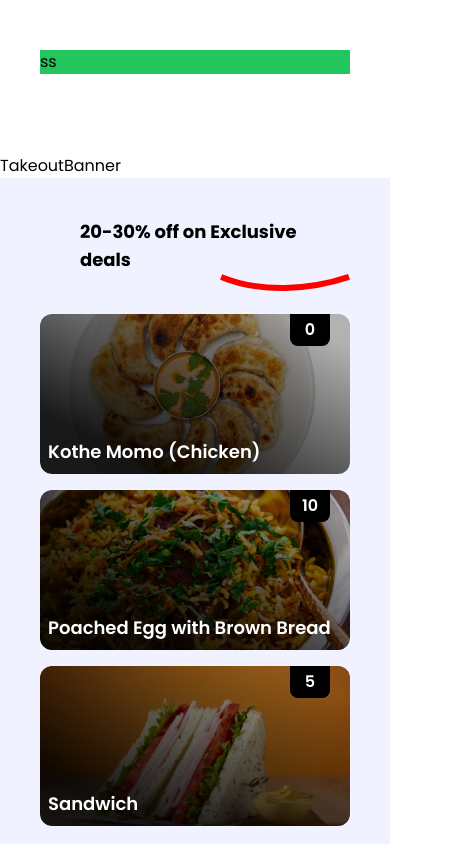
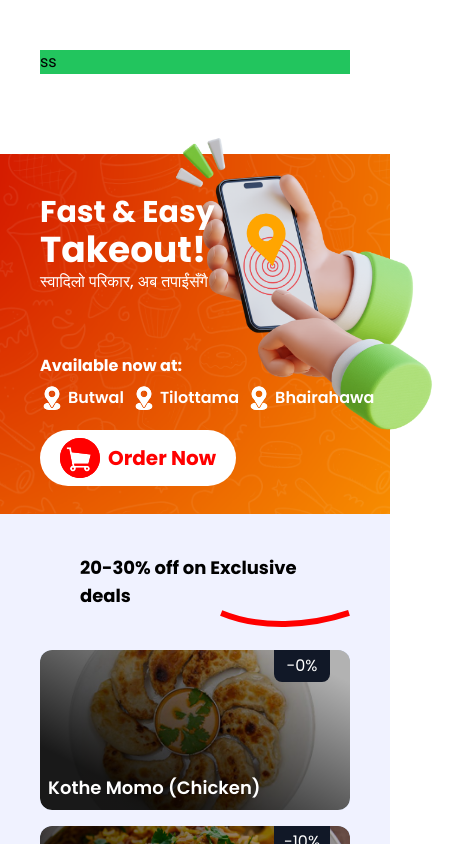
Before and after one commit to sayunlopchan/Cloud-Kitchen, a React (Vite) app: page / in a window 390 px wide. Shown: the part 840-1684 px from the top of the page, 454 px wide, since content can reach past the window. Built offline with nearby package versions, Linux system fonts and the light colour scheme.

Commit message:
takeout banner

```diff
--- a/src/apiPath/url.js
+++ b/src/apiPath/url.js
@@ -1,3 +1,4 @@
 export const baseUrl = 'http://localhost:5000';
-export const loginUrl = 'http://localhost:5000/api/users/login';
+export const loginUrl = `${baseUrl}/api/users/login`;
 export const signupUrl = `${baseUrl}/api/users/signup`;
+export const orderUrl = `${baseUrl}/api/orders`;
--- a/src/app/store.js
+++ b/src/app/store.js
@@ -1,8 +1,10 @@
 import { configureStore } from "@reduxjs/toolkit";
 import cartReducer from "../features/cartSlice";
+import formReducer from "../features/formSlice";
 
 export const store = configureStore({
   reducer: {
     allCart: cartReducer,
+    form: formReducer,
   },
 });
--- a/src/components/LeafletMap.jsx
+++ b/src/components/LeafletMap.jsx
@@ -23,7 +23,7 @@ const LeafletMap = () => {
     },
     {
       geocode: [27.61988963583777, 83.47537405609275],
-      popUp: "Tilotama"
+      popUp: "Tilottama"
     },
   ];
 
--- a/src/features/Auth/Signup.jsx
+++ b/src/features/Auth/Signup.jsx
@@ -162,7 +162,7 @@ const Signup = () => {
               <span
                 className='text-sm mr-1 '> already have an account?
               </span>
-              <NavLink to={'/login'} className={'underline underline-offset-1'}>signup</NavLink>
+              <NavLink to={'/login'} className={'underline underline-offset-1'}>login</NavLink>
             </div>
           </Form>
         )}
--- /dev/null
+++ b/src/features/formSlice.js
@@ -0,0 +1,18 @@
+// features/formSlice.js
+import { createSlice } from '@reduxjs/toolkit';
+
+const formSlice = createSlice({
+  name: 'form',
+  initialState: {
+    userData: {},
+  },
+  reducers: {
+    setUserData: (state, action) => {
+      state.userData = action.payload;
+    },
+  },
+});
+
+export const { setUserData } = formSlice.actions;
+
+export default formSlice.reducer;
--- a/src/home/HomeFeatures/ExclusiveOfferBanner.jsx
+++ b/src/home/HomeFeatures/ExclusiveOfferBanner.jsx
@@ -1,3 +1,5 @@
+
+
 
 import CurveLine from '../../assets/icon/red Curve.svg';
 import menuData from '../../assets/Data/menu/alldata';
@@ -26,8 +28,8 @@ const ExclusiveOfferBanner = () => {
             className='w-full h-40 lg:h-52 bg-slate-400 relative rounded-xl group transition-all duration-500 overflow-hidden'
           >
             <div className='overlay h-full w-full rounded-xl absolute z-10' />
-            <div className='bg-black w-10 h-8 absolute right-5 rounded-b-lg py-1 z-10'>
-              <h2 className='text-white text-center font-semibold'>{item.discountPercentage}</h2>
+            <div className='bg-gray-900 w-14 h-8 absolute right-5 rounded-b-lg py-1 z-10'>
+              <h2 className='text-white text-center'>-{item.discountPercentage}%</h2>
             </div>
             <img src={item.img} alt={item.title} className='w-full h-full object-cover rounded-xl group-hover:scale-150 transition-all duration-1000 absolute' />
             <h2 className='absolute bottom-2 text-white text-lg md:text-sm lg:text-lg pl-2 font-semibold z-10'>{item.title}</h2>
--- a/src/home/HomeFeatures/TakeoutBanner.jsx
+++ b/src/home/HomeFeatures/TakeoutBanner.jsx
@@ -1,8 +1,111 @@
+import bg_taxture from "../../assets/bg-texture/No-Time-To-Make-Breakfast.png";
+import hand from "../../assets/bg-texture/hand.png";
+import location from "../../assets/icon/location-pin-white.svg";
+import cart from "../../assets/icon/cart-colorred.svg";
+import { useNavigate } from "react-router-dom";
 
 const TakeoutBanner = () => {
+  const nav = useNavigate();
+
   return (
-    <div>TakeoutBanner</div>
-  )
-}
+    <div className="h-[360px] lg:h-[500px] relative">
+      <img
+        src={bg_taxture}
+        alt="No-Time-To-Make-Breakfast.png"
+        className="object-cover w-full h-full absolute"
+      />
+      <img
+        src={hand}
+        alt="hand.png"
+        className="
+      absolute
+      -right-16
+      lg:-right-32
+      -top-5
+      lg:-top-5
+      w-[300px]
+      lg:w-[500px]"
+      />
 
-export default TakeoutBanner
+      <div
+        className="
+      h-full w-full
+      absolute
+      font-bold
+      text-white
+      pl-10
+      lg:pl-20
+      pt-10
+      space-y-5"
+      >
+        <div className="lg:space-y-12">
+          <h2 className="text-3xl lg:text-[4.6rem] lg:leading-[3rem]">
+            Fast & Easy
+          </h2>
+          <h3
+            className="
+            text-4xl
+            lg:text-[6rem]
+            "
+          >
+            Takeout!
+          </h3>
+          <h4 className="lg:text-3xl font-[500]">
+            स्वादिलो परिकार, अब तपाईंसँगै
+          </h4>
+        </div>
+
+        <div className="pt-10 space-y-2">
+          <h2 className="lg:text-3xl">Available now at:</h2>
+
+          <div className="flex gap-x-2 lg:text-2xl font-semibold">
+            {/* Butwal */}
+            <span className="flex items-center gap-x-1">
+              <img
+                src={location}
+                alt="Bhansha Express pin location"
+                className="size-6"
+              />
+              <span>Butwal</span>
+            </span>
+            {/* Butwal */}
+
+            {/* Tilottama */}
+            <span className="flex items-center gap-x-1">
+              <img
+                src={location}
+                alt="Bhansha Express pin location"
+                className="size-6"
+              />
+              <span>Tilottama</span>
+            </span>
+            {/* Tilottama */}
+
+            {/* Bhairahawa */}
+            <span className="flex items-center gap-x-1">
+              <img
+                src={location}
+                alt="Bhansha Express pin location"
+                className="size-6"
+              />
+              <span>Bhairahawa</span>
+            </span>
+            {/* Bhairahawa */}
+          </div>
+        </div>
+
+        <div
+          onClick={() => nav("/the-best-bhansha-express-menu")}
+          className="bg-white text-colorRed text-xl w-fit px-5 py-2 rounded-full flex gap-x-2 items-center cursor-pointer"
+        >
+          <span>
+            <img src={cart} alt="cart_icon" className="size-10" />
+          </span>
+          <span>Order Now</span>
+        </div>
+      </div>
+    </div>
+  );
+};
+
+export default TakeoutBanner;
--- a/src/home/page/FillMyForm.jsx
+++ b/src/home/page/FillMyForm.jsx
@@ -1,18 +1,18 @@
+// FillMyForm.js
 import { NavLink, useNavigate } from 'react-router-dom';
-import { useSelector } from 'react-redux';
+import { useSelector, useDispatch } from 'react-redux';
 import { useState } from 'react';
 import { Formik, Form, Field, ErrorMessage } from 'formik';
 import * as Yup from 'yup';
-
-
+import { setUserData } from '../../features/formSlice';
 
 const FillMyForm = () => {
-  const nav = useNavigate()
-  const cart = useSelector((state) => state.allCart.cart); // Access cart from Redux state
-  const totalPrice = useSelector((state) => state.allCart.totalPrice); // Access totalPrice from Redux state
-  const [locationValue, setLocationValue] = useState('N/A'); // Track location state for summary
+  const dispatch = useDispatch();
+  const nav = useNavigate();
+  const cart = useSelector((state) => state.allCart.cart);
+  const totalPrice = useSelector((state) => state.allCart.totalPrice);
+  const [locationValue, setLocationValue] = useState('N/A');
 
-  // Form validation schema using Yup
   const validationSchema = Yup.object({
     firstName: Yup.string().required('First name is required.'),
     lastName: Yup.string().required('Last name is required.'),
@@ -38,7 +38,7 @@ const FillMyForm = () => {
       {/* Navigation */}
 
       <div className="grid grid-cols-1 md:grid-cols-12 gap-5 px-3 p-2">
-        {/* form Container */}
+        {/* Form Container */}
         <div className="md:col-span-7 flex justify-center rounded-lg overflow-hidden">
           <Formik
             initialValues={{
@@ -50,8 +50,9 @@ const FillMyForm = () => {
             }}
             validationSchema={validationSchema}
             onSubmit={(values) => {
-              console.log('Form data submitted:', values);
+              dispatch(setUserData(values)); // Save form data to the store
               setLocationValue(values.location);
+              nav("/pay-my-order");
             }}
           >
             {() => (
@@ -125,23 +126,19 @@ const FillMyForm = () => {
                   <ErrorMessage name="location" component="p" className="text-red-500 text-sm" />
                 </div>
 
-                <button
-                  type="submit"
-                  className="w-full px-4 py-2 font-semibold text-white bg-green-600 rounded-md hover:bg-green-700"
-                >
+                <button type="submit" className="bg-black text-white w-full py-2 rounded-lg hover:bg-[#151515] transition-colors duration-300">
                   Submit
                 </button>
               </Form>
             )}
           </Formik>
         </div>
-        {/* form Container */}
+        {/* Form Container */}
 
         {/* Summary */}
         <div className="md:col-span-5 border rounded-lg bg-white">
           <h2 className="text-xl lg:text-3xl text-center m-2 font-semibold">Order Summary</h2>
 
-          {/* Loop through cart items */}
           <div className="p-5 h-[250px] overflow-y-scroll">
             {cart.length === 0 ? (
               <p>Your cart is empty</p>
@@ -160,16 +157,12 @@ const FillMyForm = () => {
               ))
             )}
           </div>
-          {/* Loop through cart items */}
 
-          {/* Total Price */}
           <div className="flex justify-between px-5 py-3 border-t-2">
             <h2 className="font-semibold">Total Price:</h2>
             <p>Rs. {totalPrice}</p>
           </div>
-          {/* Total Price */}
 
-          {/* Location */}
           <div className='w-full px-5 py-1 text-sm'>
             <p className='space-x-1'>
               <span className='font-semibold'>Location:</span>
@@ -181,17 +174,6 @@ const FillMyForm = () => {
               <span className='text-colorRed'>*</span>
             </p>
           </div>
-          {/* Location */}
-
-          {/* Button */}
-          <div className="w-full flex justify-center px-10 pb-2">
-            <button
-              onClick={() => nav("/pay-my-order")}
-              className="bg-black text-white w-full py-2 rounded-lg hover:bg-[#151515] transition-colors duration-300">
-              Process Payment
-            </button>
-          </div>
-          {/* Button */}
         </div>
         {/* Summary */}
       </div>
--- a/src/home/page/Payment.jsx
+++ b/src/home/page/Payment.jsx
@@ -1,9 +1,35 @@
-import { NavLink } from 'react-router-dom';
+// Payment.js
+import { NavLink, useNavigate } from 'react-router-dom';
 import { useSelector } from 'react-redux';
+import axios from 'axios';
+import { orderUrl } from '../../apiPath/url'; // Adjust the path accordingly
 
 const Payment = () => {
-  const cart = useSelector((state) => state.allCart.cart); // Access cart from Redux state
-  const totalPrice = useSelector((state) => state.allCart.totalPrice); // Access totalPrice from Redux state
+  const cart = useSelector((state) => state.allCart.cart);
+  const totalPrice = useSelector((state) => state.allCart.totalPrice);
+  const userData = useSelector((state) => state.form.userData); // Get user data from Redux store
+
+  const handleOrder = async () => {
+    if (cart.length === 0) {
+      alert("Your cart is empty. Please add items to the cart before placing an order.");
+      return;
+    }
+
+    const orderData = {
+      items: cart,
+      totalPrice: totalPrice,
+      user: userData, // Include user data
+    };
+
+    try {
+      const response = await axios.post(orderUrl, orderData);
+      console.log('Order successful:', response.data);
+      // Optionally, redirect or update the UI
+    } catch (error) {
+      console.error('Error placing order:', error);
+      // Handle error (e.g., show error message)
+    }
+  };
 
   return (
     <div className="p-10 lg:py-5 lg:px-20 bg-clay h-full">
@@ -22,7 +48,6 @@ const Payment = () => {
       <div className="grid grid-cols-1 md:grid-cols-12 gap-5 px-3 p-2">
         {/* Table Container */}
         <div className="md:col-span-7 flex justify-center rounded-lg overflow-hidden">
-          {/* Table for Order Summary */}
           <table className="min-w-full bg-white border border-gray-300">
             <thead>
               <tr className="bg-gray-200">
@@ -55,35 +80,27 @@ const Payment = () => {
               </tr>
             </tfoot>
           </table>
-          {/* Table for Order Summary */}
         </div>
-        {/* Table Container */}
 
         {/* Summary */}
         <div className="md:col-span-5 border rounded-lg bg-white">
-
-          {/* heading */}
           <h2 className="text-xl lg:text-3xl text-center m-2 font-semibold">
             Choose Payment
           </h2>
-
-
           <div className="grid grid-cols-2 place-items-center gap-5 px-5 py-3 border-t-2">
+            {/* Payment method icons or buttons can be placed here */}
             <div className='w-20 h-10 lg:w-40 lg:h-20 bg-secendaryText'></div>
             <div className='w-20 h-10 lg:w-40 lg:h-20 bg-secendaryText'></div>
             <div className='w-20 h-10 lg:w-40 lg:h-20 bg-secendaryText'></div>
             <div className='w-20 h-10 lg:w-40 lg:h-20 bg-secendaryText'></div>
           </div>
-
-
-
-
           <div className="w-full flex justify-center pb-2">
-            {/* Button */}
-            <button className="bg-black text-white px-28 py-2 rounded-lg hover:bg-[#151515] transition-colors duration-300">
+            <button
+              onClick={handleOrder}
+              className="bg-black text-white px-28 py-2 rounded-lg hover:bg-[#151515] transition-colors duration-300"
+            >
               Order
             </button>
-            {/* Button */}
           </div>
         </div>
         {/* Summary */}
```
Also changed, not shown: src/features/Admin/Dashboard.jsx (+64 -19 lines), src/home/page/cartPage.jsx (+11 -11 lines), src/assets/icon/cart-colorred.svg (added), src/assets/icon/location-pin-white.svg (added).
